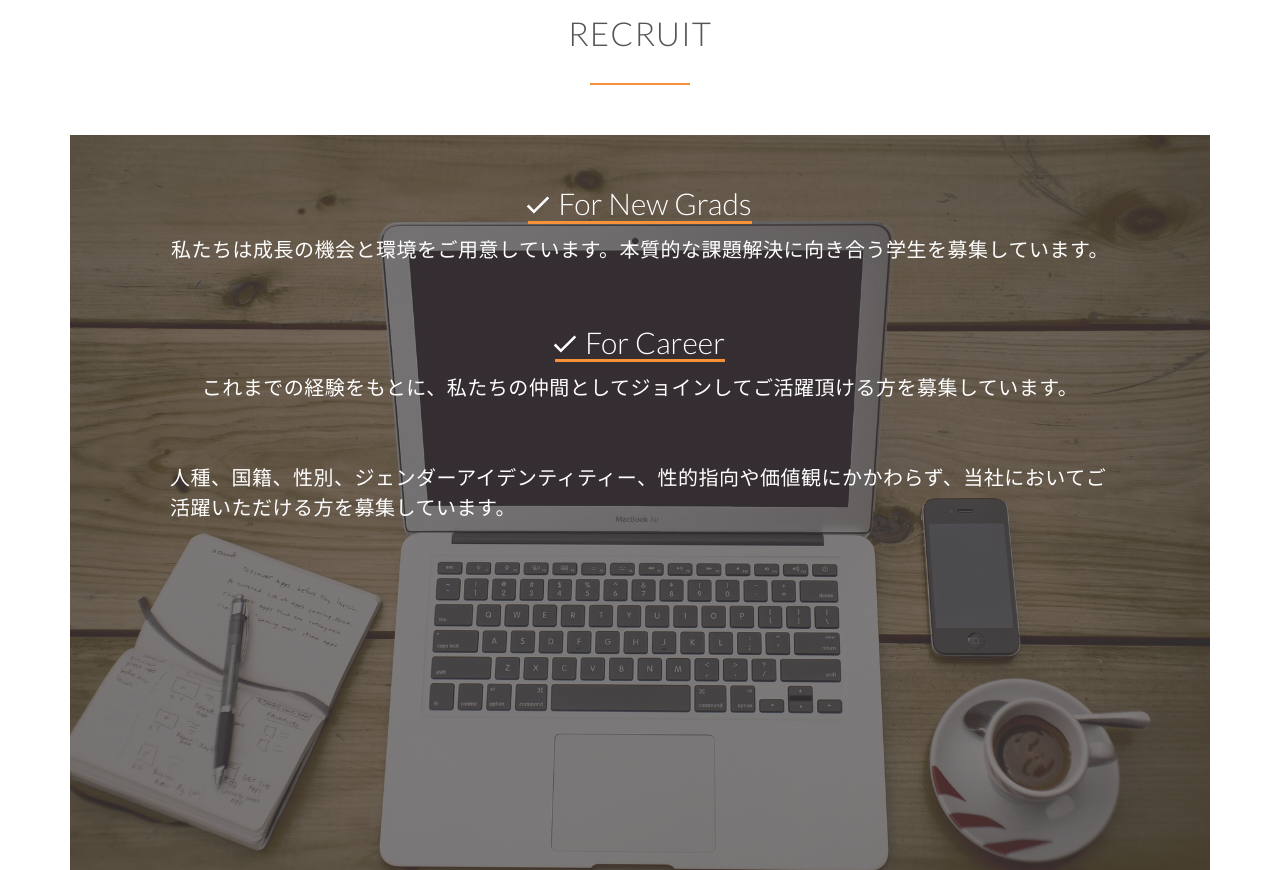
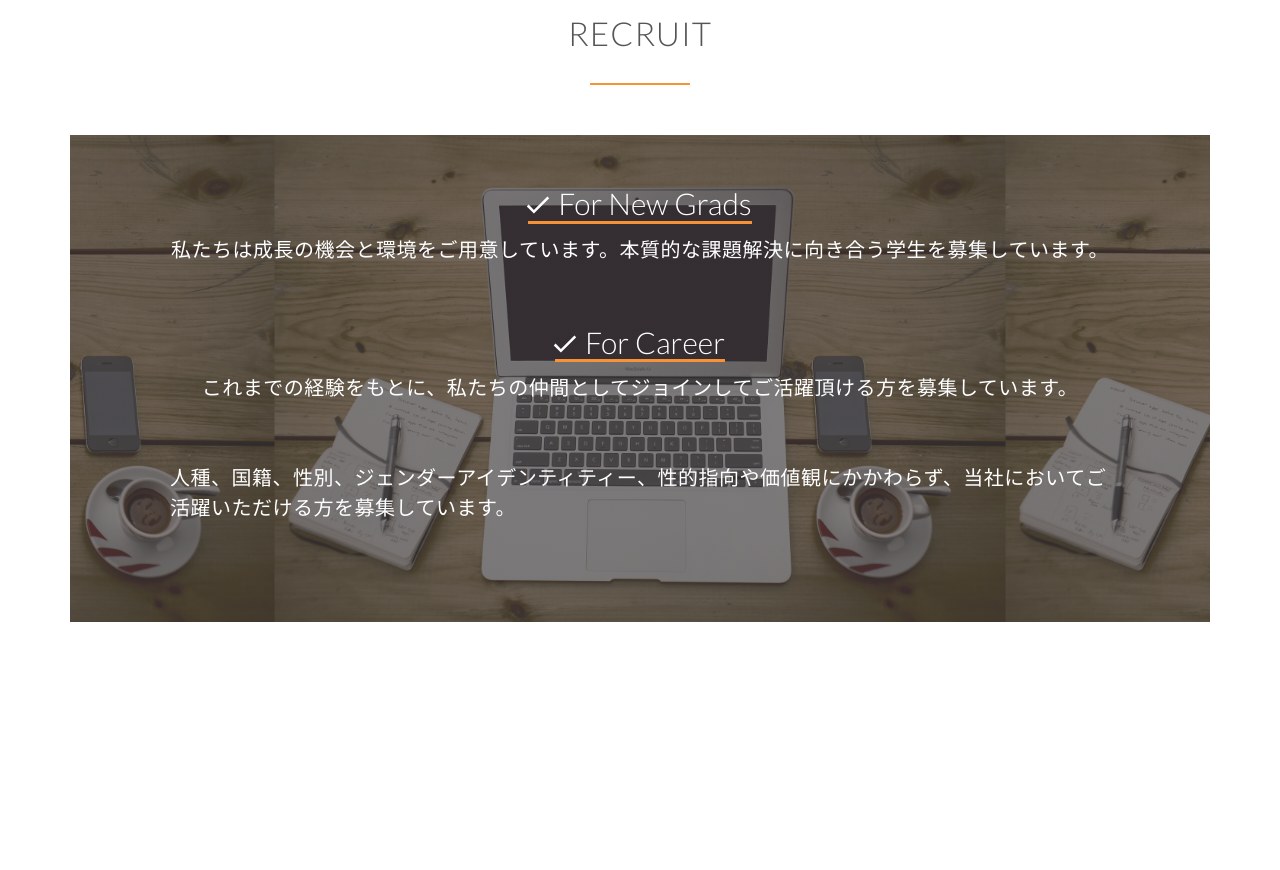
Before and after one commit to bibimuu/trip-practice, a plain HTML site: page index.html in a window 1280 px wide. Shown: the part 2920-3790 px from the top of the page. After the commit the page ends 3622 px from the top, so only its background shows below. Drawn offline with nearby package versions, Linux system fonts and the light colour scheme; a script that the page names is missing.

Commit message:
recruitのbackground-imageの調節

```diff
--- a/trip.css
+++ b/trip.css
@@ -284,9 +284,8 @@ header {
 .GuideOfRecruit {
   text-decoration: none;
   background-image: linear-gradient(#464242ad,#464242ad), url(img/office.jpg);
-  background-size: cover;
+  background-size: contain;
   background-position: center;
-  height: 100vh;
   color: #ffffff;
   display: block;
   padding: 50px 100px;
```
